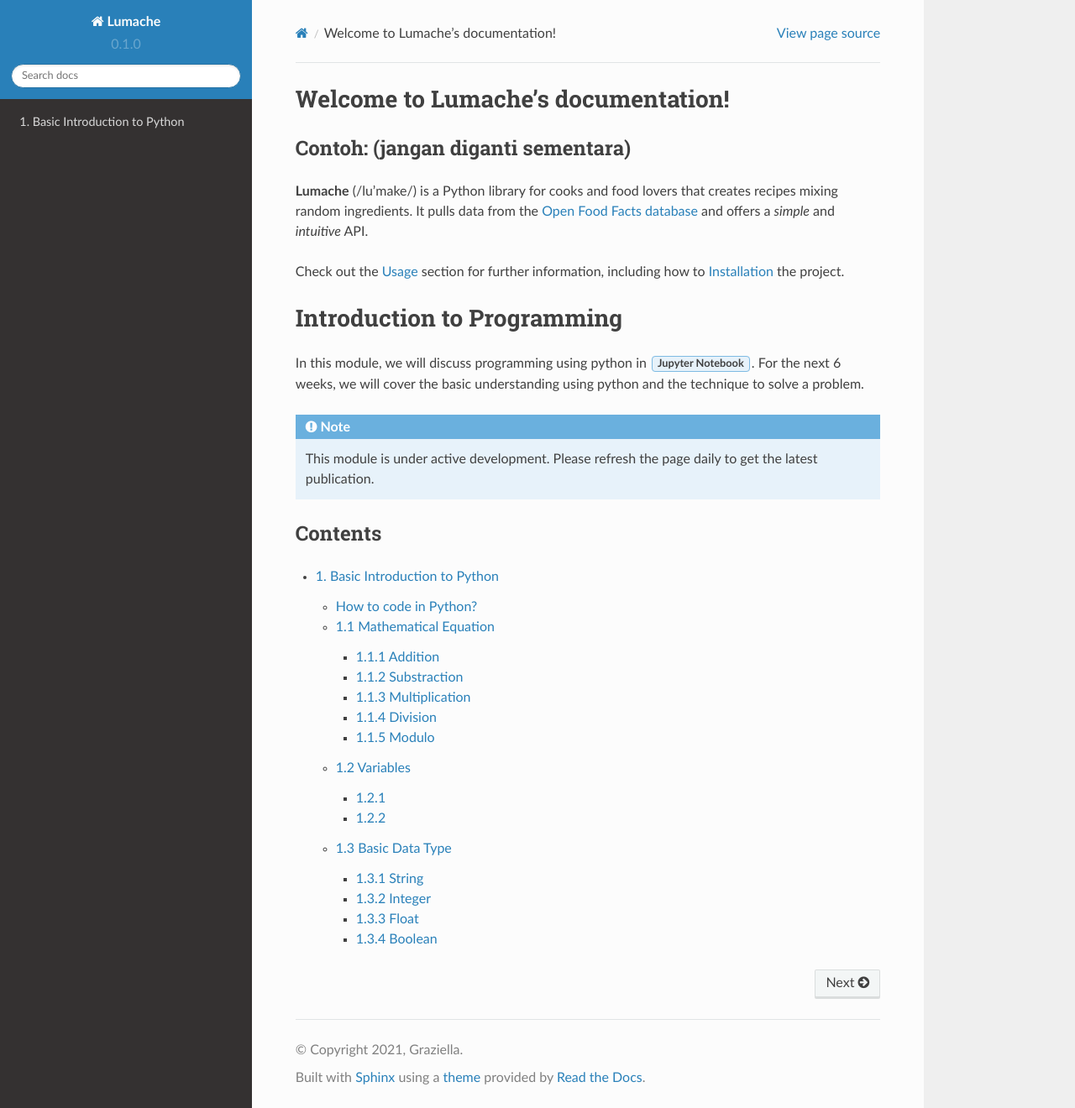
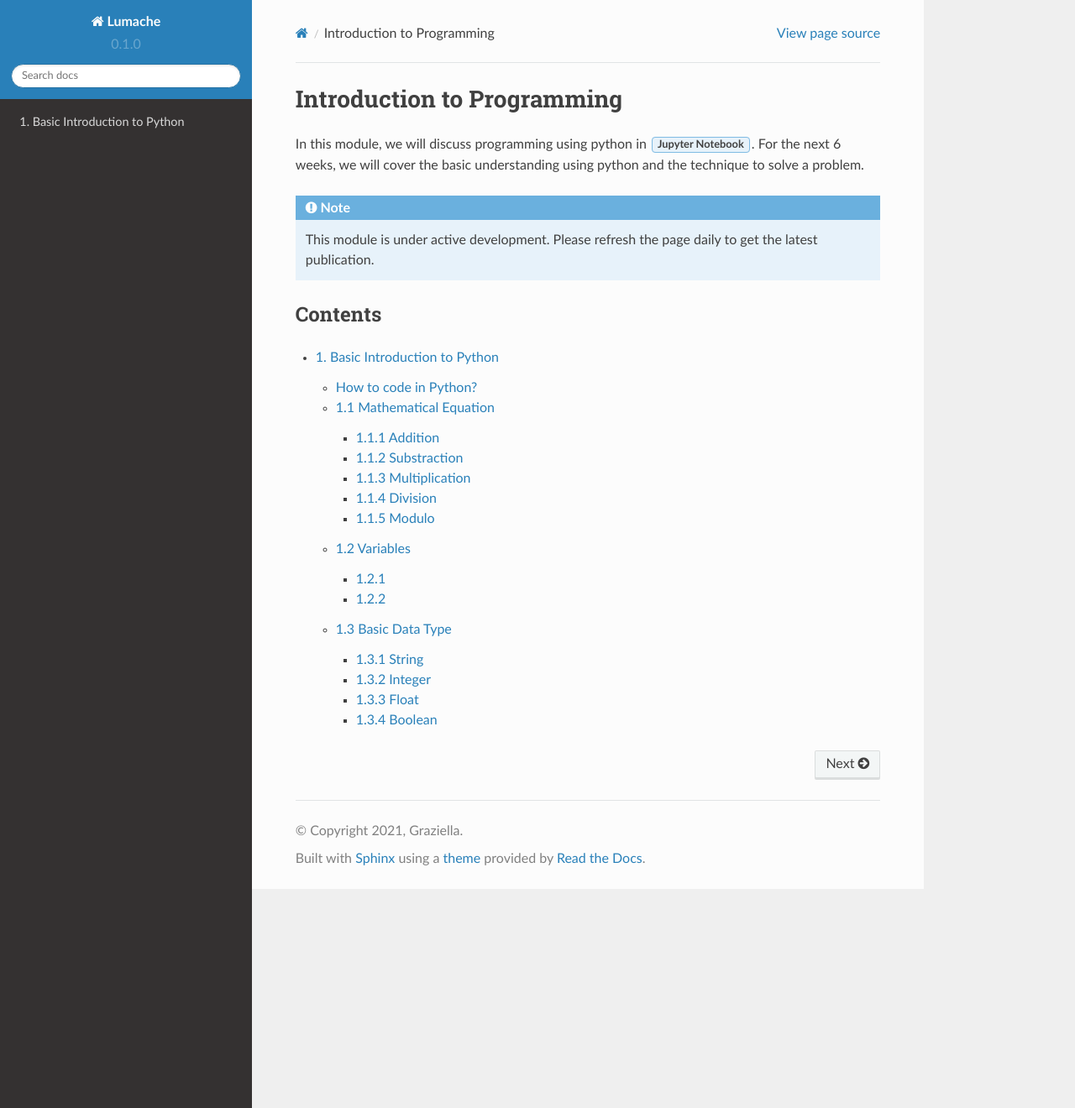
Before and after one commit to ellsafiorenza/python-materials, a Sphinx documentation site: the page built from docs/source/index.rst, in a window 1280 px wide and 1320 px high. Shown: the whole window at 84% size. Built offline with Sphinx 7.4.7 and the Read the Docs theme 2.0.0, drawn with Linux system fonts in a browser that asks for light colours.

Commit message:
Update index.rst

```diff
--- a/docs/source/index.rst
+++ b/docs/source/index.rst
@@ -1,18 +1,3 @@
-Welcome to Lumache's documentation!
-===================================
-
-Contoh: (jangan diganti sementara)
-----------------------------------
-
-**Lumache** (/lu'make/) is a Python library for cooks and food lovers
-that creates recipes mixing random ingredients.
-It pulls data from the `Open Food Facts database <https://world.openfoodfacts.org/>`_
-and offers a *simple* and *intuitive* API.
-
-Check out the :doc:`usage` section for further information, including
-how to :ref:`installation` the project.
-
-
 Introduction to Programming
 ===========================
 
```
